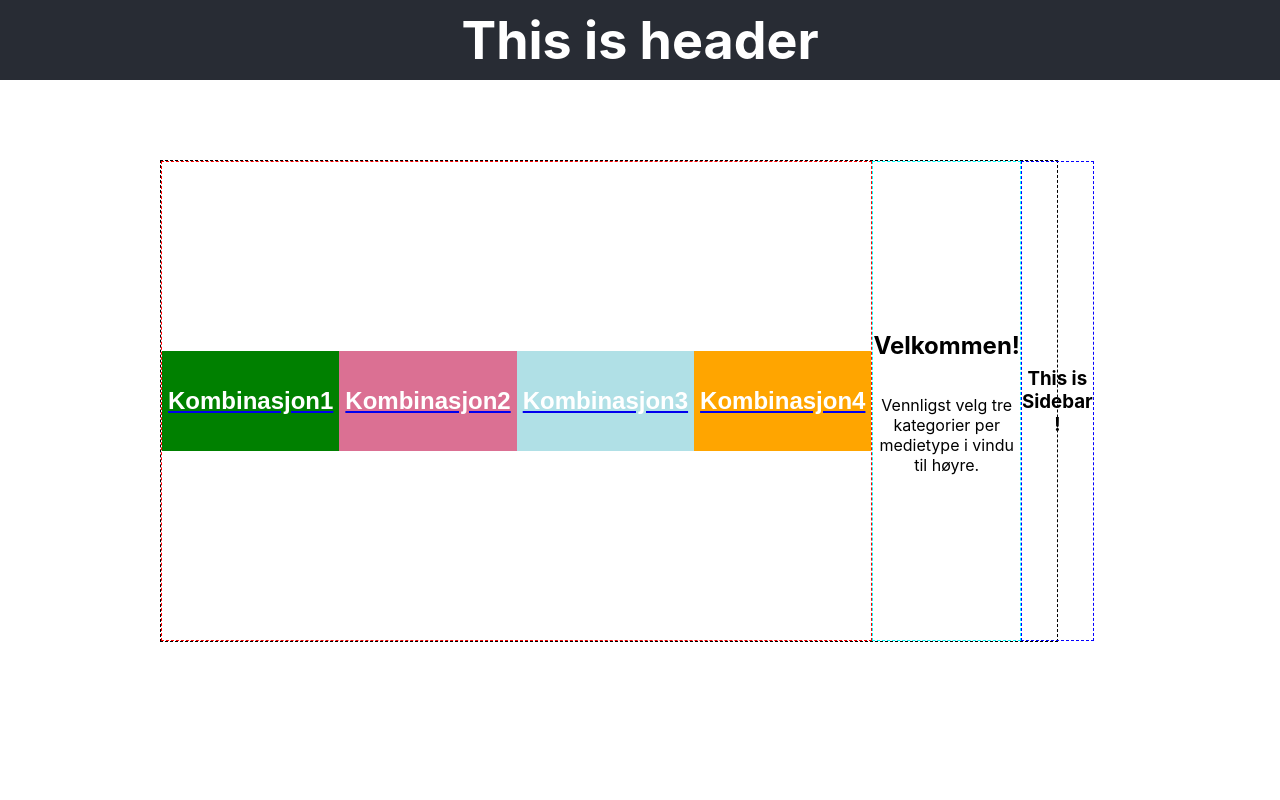
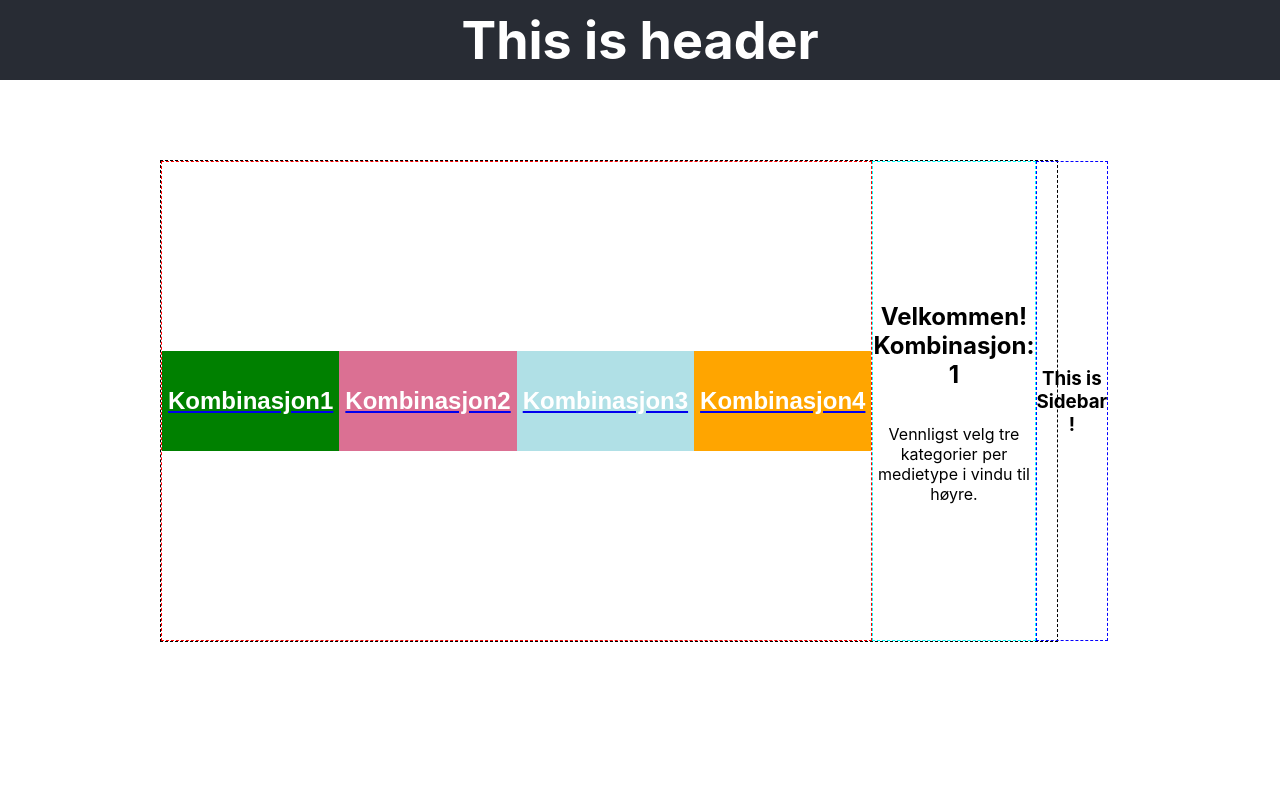
Before and after one commit to harkamalsi/react-SPA, a React (Create React App) app: page /1 in a window 1280 px wide. Shown: the top 800 px of the page. Built offline with nearby package versions, Linux system fonts and the light colour scheme.

Commit message:
Tabdisplay fungerer nå. Neste er å hente inn sidebar data.

```diff
--- a/src/components/app/App.js
+++ b/src/components/app/App.js
@@ -27,10 +27,26 @@ class App extends React.Component {
                 <Tabdisplay onClick={this.handleTabClick} />
                 <Switch>
                   <Route exact path='/' component={Maindisplay} />
-                  <Route exact path='/1' component={Maindisplay} />
-                  <Route exact path='/2' component={Maindisplay} />
-                  <Route exact path='/3' component={Maindisplay} />
-                  <Route exact path='/4' component={Maindisplay} />
+                  <Route
+                    exact
+                    path='/1'
+                    render={props => <Maindisplay {...props} number='1' />}
+                  />
+                  <Route
+                    exact
+                    path='/2'
+                    render={props => <Maindisplay {...props} number='2' />}
+                  />
+                  <Route
+                    exact
+                    path='/3'
+                    render={props => <Maindisplay {...props} number='3' />}
+                  />
+                  <Route
+                    exact
+                    path='/4'
+                    render={props => <Maindisplay {...props} number='4' />}
+                  />
                 </Switch>
               </BrowserRouter>
               <Sidebar />
--- a/src/components/maindisplay/Maindisplay.js
+++ b/src/components/maindisplay/Maindisplay.js
@@ -9,7 +9,7 @@ const Maindisplay = props => {
 const WelcomeMessage = props => {
   return (
     <div className='Maindisplay'>
-      <h2>Velkommen{null && `kombinasjonen nr ${props.number}`}!</h2>
+      <h2>Velkommen! {props.number && `Kombinasjon: ${props.number}`}</h2>
       <p>Vennligst velg tre kategorier per medietype i vindu til høyre.</p>
     </div>
   );
```
